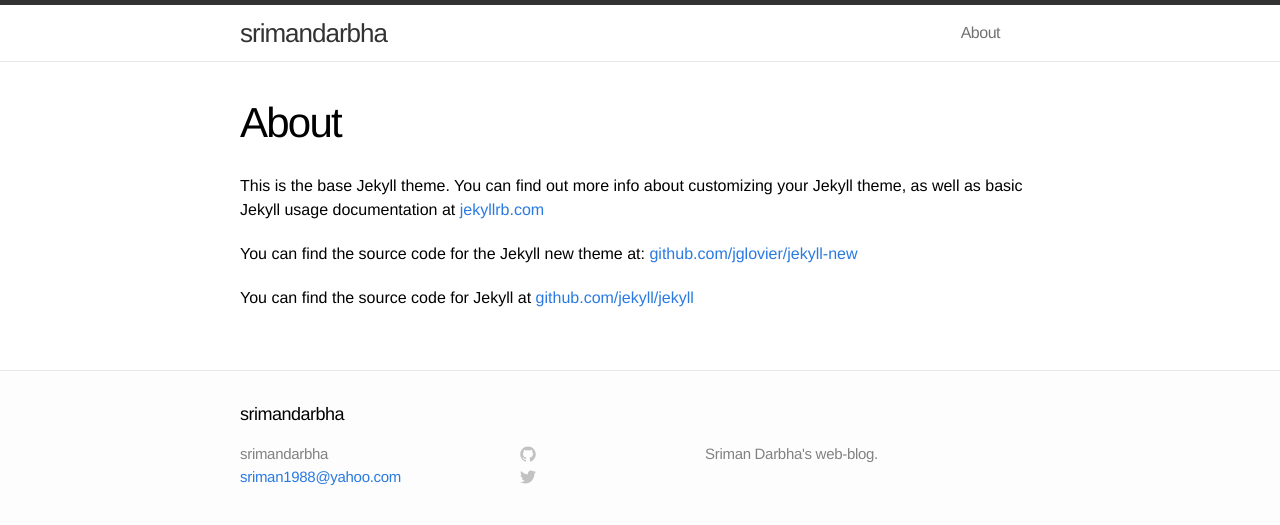
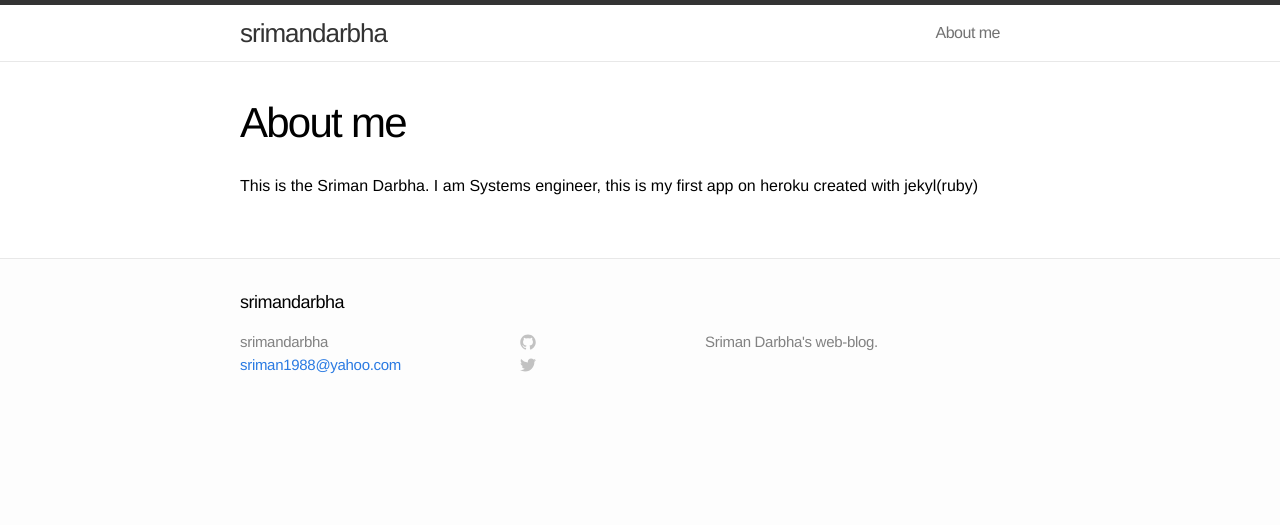
Before and after one commit to srimandarbha/testapp3, a Jekyll site: the page built from about.md, in a window 1280 px wide. Shown: the top 525 px of the page. Built offline with Jekyll 4.4.1, drawn with Linux system fonts in a browser that asks for light colours.

Commit message:
making changes in about file, _layouts

```diff
--- a/about.md
+++ b/about.md
@@ -1,11 +1,7 @@
 ---
 layout: page
-title: About
+title: About me
 permalink: /about/
 ---
 
-This is the base Jekyll theme. You can find out more info about customizing your Jekyll theme, as well as basic Jekyll usage documentation at [jekyllrb.com](http://jekyllrb.com/)
-
-You can find the source code for the Jekyll new theme at: [github.com/jglovier/jekyll-new](https://github.com/jglovier/jekyll-new)
-
-You can find the source code for Jekyll at [github.com/jekyll/jekyll](https://github.com/jekyll/jekyll)
+This is the Sriman Darbha. I am Systems engineer, this is my first app on heroku created with jekyl(ruby)
```
Also changed, not shown: _posts/2014-06-01-welcome-Friends.markdown (added, +17 -0 lines), _posts/2014-06-01-welcome-to-jekyll.markdown (deleted, +0 -24 lines).
